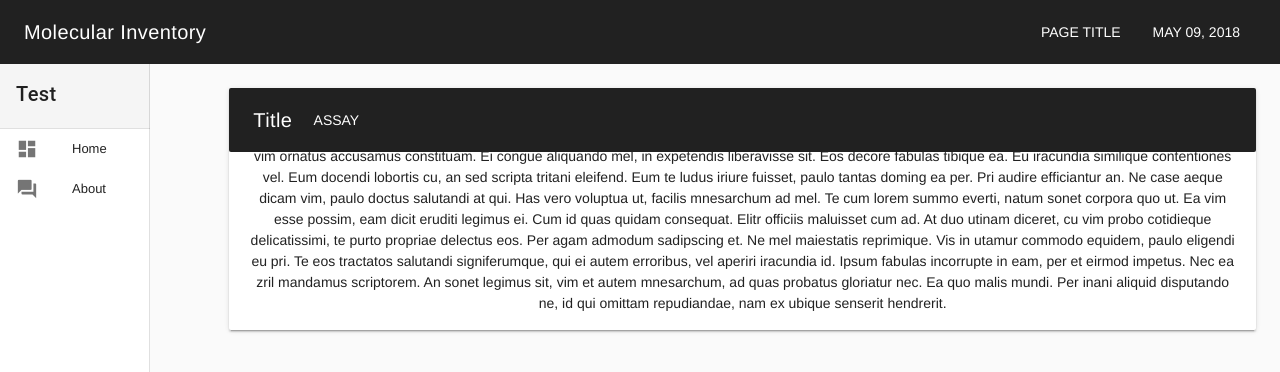
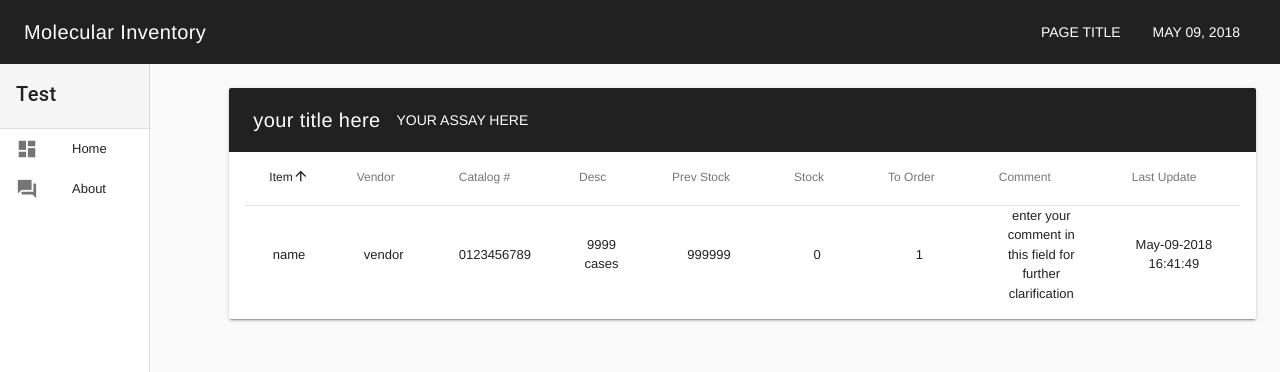
Before and after one commit to SHUSA/inventory, a Vue app: page / in a window 1280 px wide. Shown: the top 372 px of the page. Built offline with nearby package versions, Linux system fonts and the light colour scheme.

Commit message:
deciding props passing design

```diff
--- a/src/components/Index.vue
+++ b/src/components/Index.vue
@@ -2,7 +2,9 @@
   <v-layout>
     <navigation></navigation>
     <v-flex xs12 offset-xs2>
-      <panel></panel>
+      <panel :info="info">
+        <order></order>
+      </panel>
     </v-flex>
   </v-layout>
 </template>
@@ -10,10 +12,21 @@
 <script>
 import Navigation from './Navigation'
 import Panel from './Panel'
+import Order from './Order'
+
 export default {
+  data () {
+    return {
+      info: {
+        title: "your title here",
+        assay: "your assay here"
+      }
+    }
+  },
   components: {
     Navigation,
-    Panel
+    Panel,
+    Order
   }
 }
 </script>
--- a/src/components/Panel.vue
+++ b/src/components/Panel.vue
@@ -4,11 +4,13 @@
       <v-card width="100%" class="pa-3"> -->
         <v-toolbar absolute flat dark>
           <v-toolbar-title>
-            Title
+            {{info.title}}
           </v-toolbar-title>
           <v-toolbar-items>
             <v-btn flat>
-              Assay
+              {{info.assay}}
+              {{info.vendor}}
+              {{info.item}}
             </v-btn>
           </v-toolbar-items>
         </v-toolbar>
@@ -30,7 +32,9 @@ Ipsum fabulas incorrupte in eam, per et eirmod impetus. Nec ea zril mandamus scr
 
 <script>
 export default {
-
+  props: [
+    'info'
+  ]
 }
 </script>
 
```
